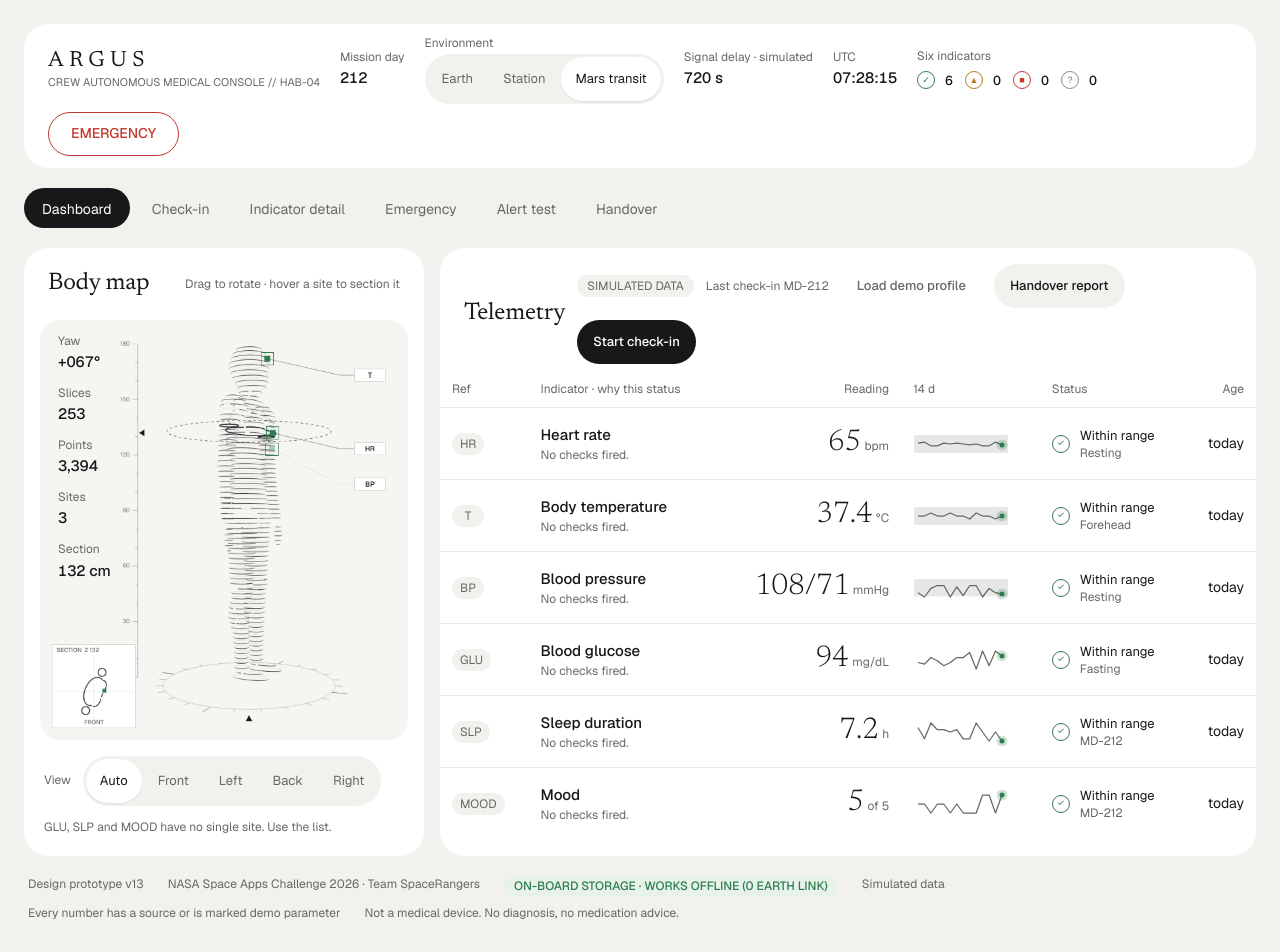
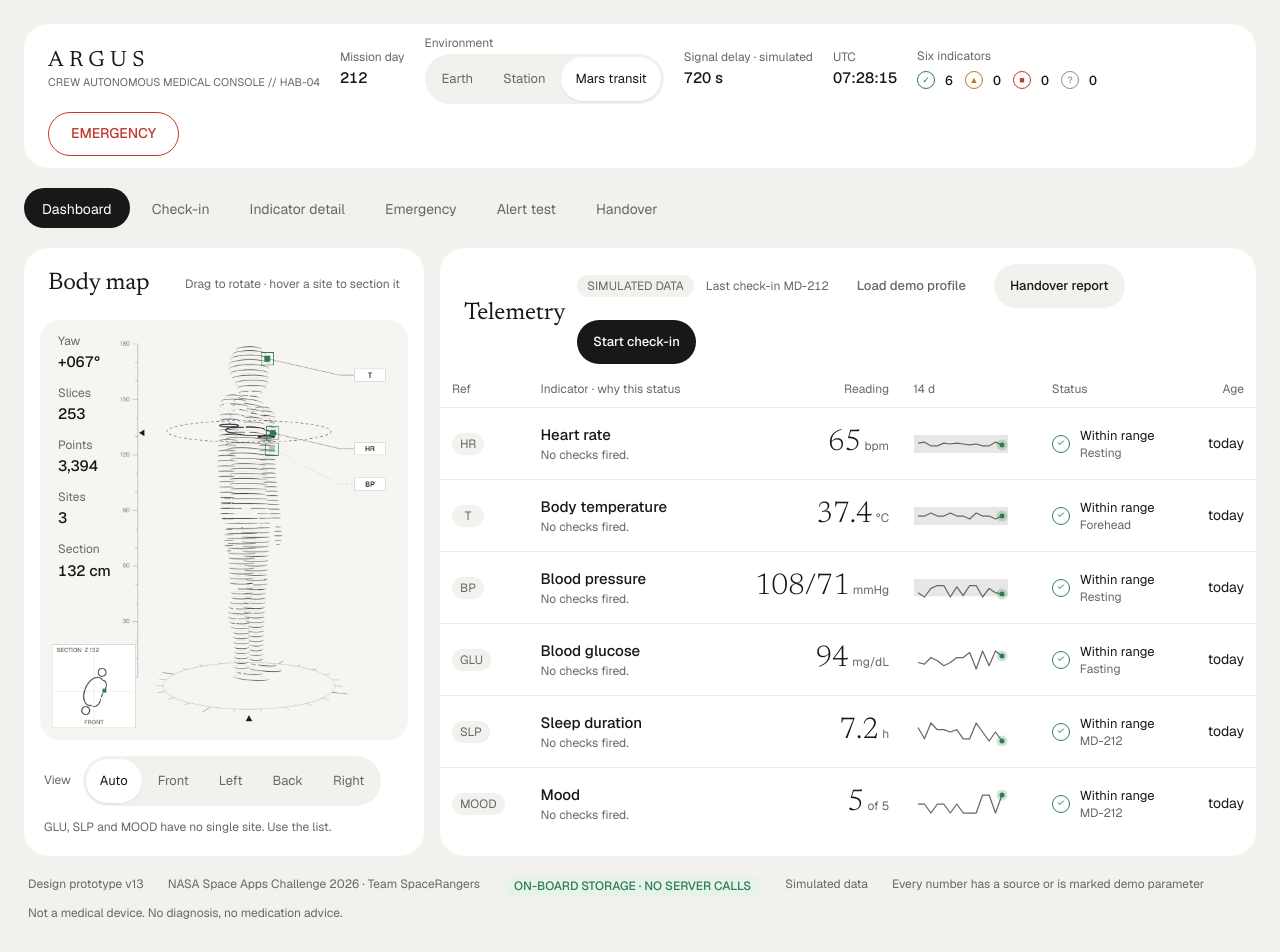
Before and after one commit to Maazin2007/ARGUS, a Next.js app: page / in a window 1280 px wide. Shown: the top 952 px of the page. Built offline with nearby package versions, Linux system fonts and the light colour scheme; no server answers.

Commit message:
Make the footer badge claim only what is always true
The badge now says ON-BOARD STORAGE · NO SERVER CALLS instead of claiming the app works offline: a full reload with no network only works when the app is served on board. The hover text and the screen test checklist match.

```diff
--- a/plan/SCREEN_TESTS.md
+++ b/plan/SCREEN_TESTS.md
@@ -13,7 +13,7 @@ Screens are tested by a teammate clicking through them (`CODING_STANDARDS.md`).
 - [ ] "Handover report" opens `/handover`.
 - [ ] Keyboard: Tab to a row, press **Enter**, then go back and press **Space**. Both open that indicator.
 - [ ] Hovering heart rate, temperature or blood pressure lights up the site on the 3D figure.
-- [ ] Footer shows "ON-BOARD STORAGE · WORKS OFFLINE (0 EARTH LINK)".
+- [ ] Footer shows "ON-BOARD STORAGE · NO SERVER CALLS".
 
 ## 2. Check-in (`/check-in`)
 
@@ -79,7 +79,7 @@ Screens are tested by a teammate clicking through them (`CODING_STANDARDS.md`).
 ## 9. Offline
 
 - [ ] Load the app, then DevTools → Network → **Offline**. Every screen, check-in and import still works.
-- [ ] Note: a full reload while offline only works if the app is served from the same machine (on board). That is the claim the footer makes.
+- [ ] Note: a full reload while offline only works if the app is served from the same machine (on board). So the footer only claims what is always true: no server calls.
 
 ## Sign-off
 
--- a/src/components/AppShell.tsx
+++ b/src/components/AppShell.tsx
@@ -122,9 +122,9 @@ export function AppShell({ children }: { children: React.ReactNode }) {
         <span>NASA Space Apps Challenge 2026 · Team SpaceRangers</span>
         <span
           className="offline-badge"
-          title="ARGUS makes no server calls: readings stay in this browser's storage. Once the page has loaded it keeps working with no network link."
+          title="ARGUS makes no server calls: readings stay in this browser's storage on this device."
         >
-          ON-BOARD STORAGE · WORKS OFFLINE (0 EARTH LINK)
+          ON-BOARD STORAGE · NO SERVER CALLS
         </span>
         <span>Simulated data</span>
         <span>Every number has a source or is marked demo parameter</span>
```
